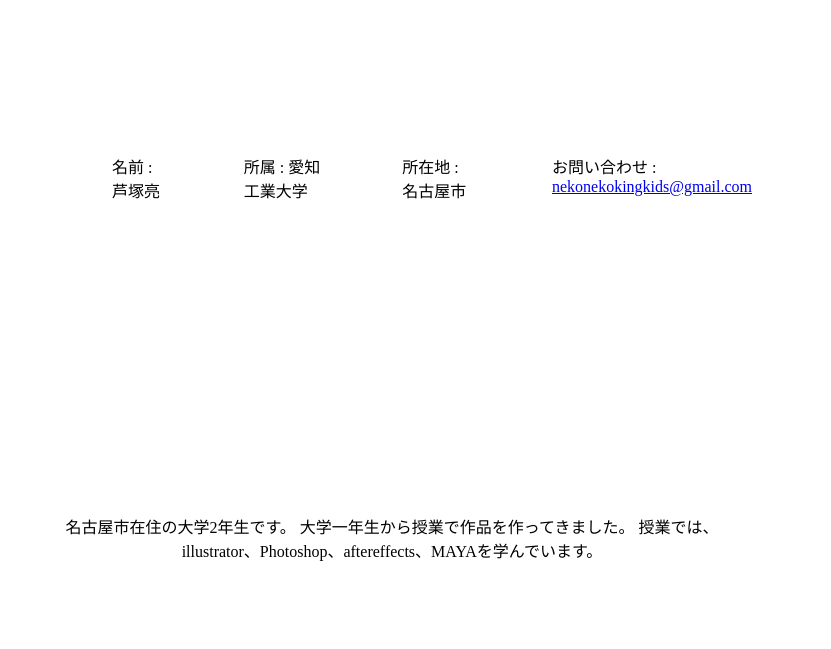
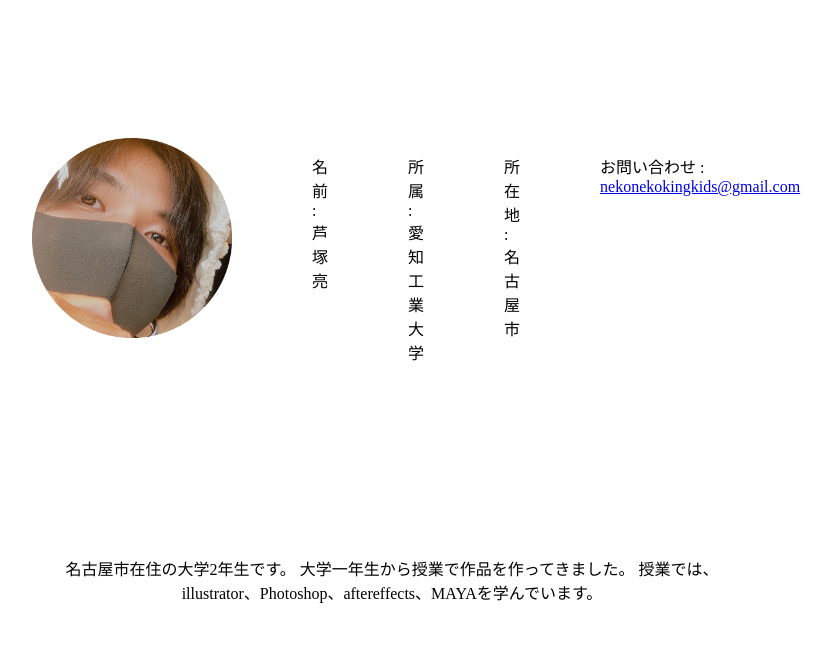
Before and after one commit to ashizukaryo/portfolioabout, a plain HTML site: page index.html in a window 1280 px wide. Shown: the part 151-800 px from the top of the page, without its empty margins (288-1119 px from the left). Drawn offline with Linux system fonts and the light colour scheme.

Commit message:
Update index.html

```diff
--- a/index.html
+++ b/index.html
@@ -14,7 +14,7 @@
     <h1>ABOUT</h1>
 
     <div>
-        <img src="S__72433757.png" alt="">
+        <img src="72433757.png" alt="">
             <p>名前 : 芦塚亮</p>
             <p>所属 : 愛知工業大学</p>
             <p>所在地 : 名古屋市</p>
```
